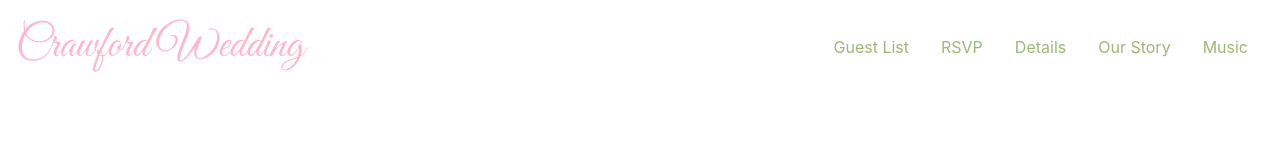
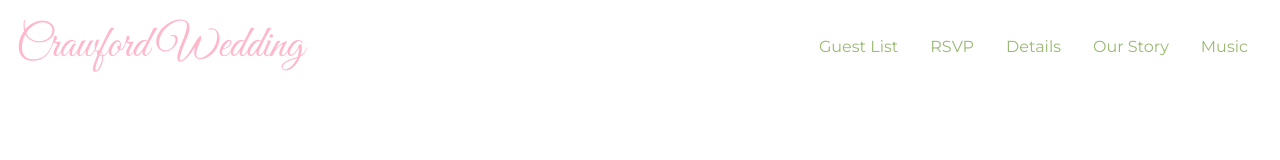
Before and after one commit to torianne02/crawford-wedding-frontend, a React (Create React App) app: page / in a window 1280 px wide. Shown: the top 160 px of the page. Built offline with nearby package versions, Linux system fonts and the light colour scheme.

Commit message:
changes app font in App.css

```diff
--- a/src/App.css
+++ b/src/App.css
@@ -1,8 +1,10 @@
 @import url('http://fonts.googleapis.com/css?family=Great+Vibes');
 @import url('http://fonts.googleapis.com/css?family=Cookie');
+@import url('https://fonts.googleapis.com/css?family=Montserrat');
 
 .App {
   text-align: center;
+  font-family: 'Montserrat';
 }
 
 .App-logo {
```
